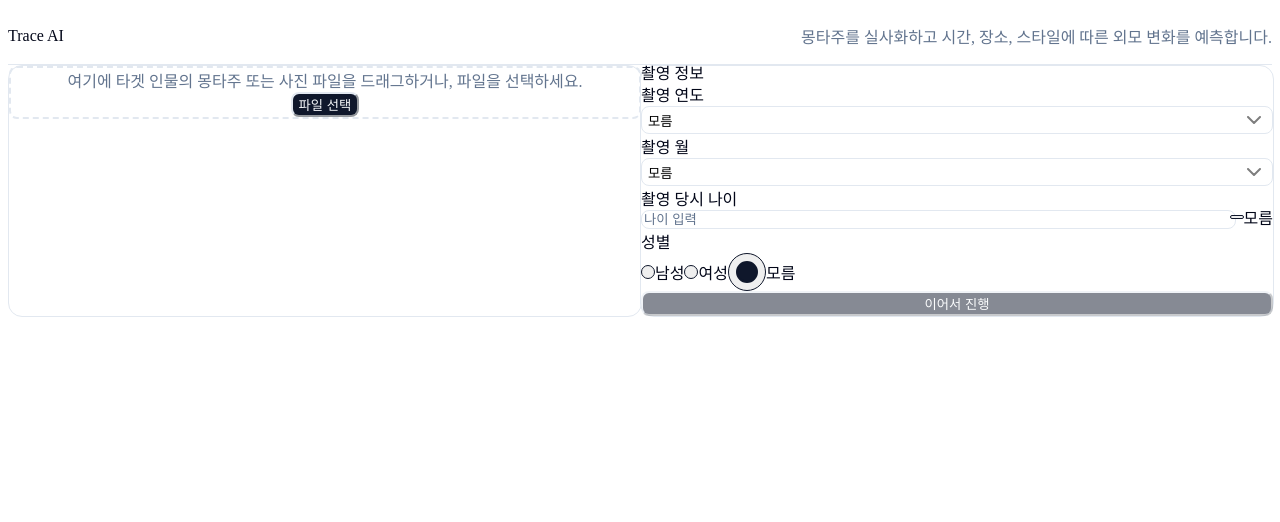
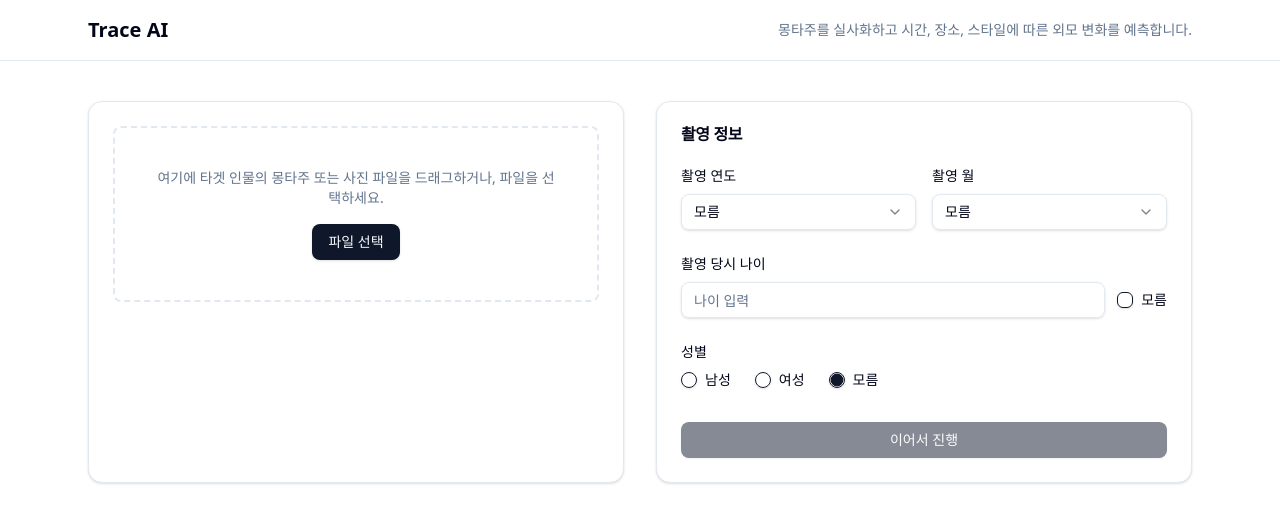
Before and after one commit to newmeans-official/trace-ai, a React (Vite) app: page / in a window 1280 px wide. Shown: the top 522 px of the page. Built offline with nearby package versions, Linux system fonts and the light colour scheme.

Commit message:
Phase 4 update

```diff
--- a/src/components/domain/ResultView.tsx
+++ b/src/components/domain/ResultView.tsx
@@ -1,4 +1,4 @@
-import { useEffect, useMemo, useState } from 'react'
+import { useMemo, useState } from 'react'
 import { Card, CardContent, CardHeader, CardTitle } from '@/components/ui/card'
 import { Badge } from '@/components/ui/badge'
 import { Button } from '@/components/ui/button'
--- a/src/index.css
+++ b/src/index.css
@@ -1,10 +1,7 @@
 
+@import "tailwindcss";
+@plugin "tailwindcss-animate";
 @custom-variant dark (&:is(.dark *));
-
-/* Tailwind CSS directives for Phase 0 */
-@tailwind base;
-@tailwind components;
-@tailwind utilities;
 
 @theme inline {
   --radius-sm: calc(var(--radius) - 4px);
--- a/tailwind.config.js
+++ b/tailwind.config.js
@@ -8,5 +8,4 @@ export default {
   theme: {
     extend: {},
   },
-  plugins: [require("tailwindcss-animate")],
 }
```
